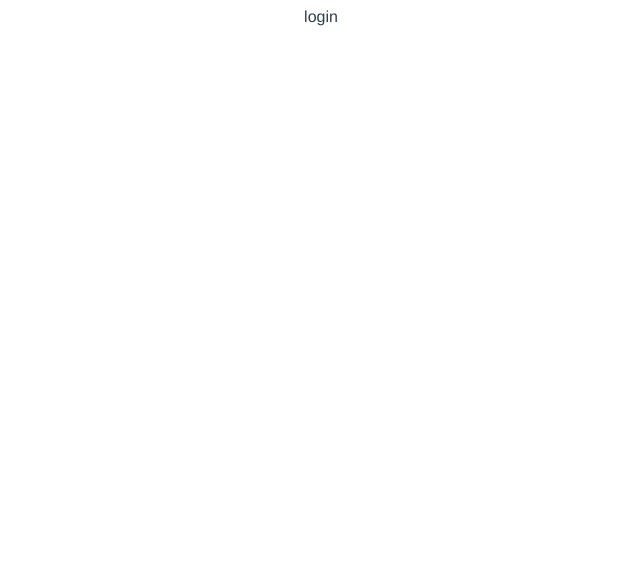
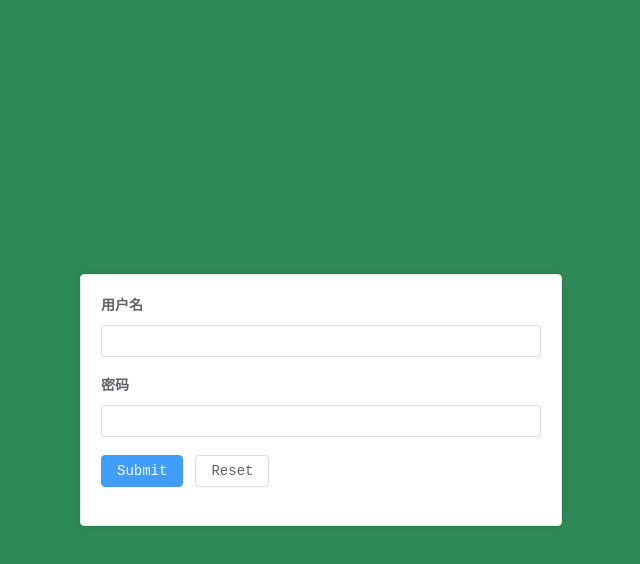
Before and after one commit to Kento97/learn-vue3, a Vue app: page /login in a window 1280 px wide. Shown: the top 564 px of the page, without its empty margins (319-959 px from the left). Built offline with nearby package versions, Linux system fonts and the light colour scheme.

Commit message:
完成登录页面基本逻辑搭建

```diff
--- a/package.json
+++ b/package.json
@@ -9,6 +9,7 @@
   "dependencies": {
     "core-js": "^3.8.3",
     "element-plus": "^2.2.5",
+    "normalize.css": "^8.0.1",
     "pinia": "^2.0.14",
     "vue": "^3.2.13",
     "vue-router": "^4.0.3"
--- a/src/App.vue
+++ b/src/App.vue
@@ -1,26 +1,18 @@
 <template>
-  <router-view/>
+  <router-view />
 </template>
 
+<script lang="ts" setup>
+import { onMounted } from 'vue';
+
+onMounted(() => {
+  document.title="Vue demo"
+})
+</script>
+
 <style lang="scss">
-#app {
-  font-family: Avenir, Helvetica, Arial, sans-serif;
-  -webkit-font-smoothing: antialiased;
-  -moz-osx-font-smoothing: grayscale;
-  text-align: center;
-  color: #2c3e50;
-}
-
-nav {
-  padding: 30px;
-
-  a {
-    font-weight: bold;
-    color: #2c3e50;
-
-    &.router-link-exact-active {
-      color: #42b983;
-    }
-  }
+#app{
+  font-family: 'Courier New', Courier, monospace;
+  font-weight: 600;
 }
 </style>
--- a/src/main.ts
+++ b/src/main.ts
@@ -2,6 +2,7 @@ import { createApp } from 'vue'
 import App from './App.vue'
 import router from './router'
 import ElementPlus from 'element-plus'
+import 'normalize.css'
 import 'element-plus/dist/index.css'
 const app = createApp(App)
 app
--- a/src/views/Login/index.vue
+++ b/src/views/Login/index.vue
@@ -1,13 +1,81 @@
 <template>
-  <div>
-    login
+  <div class="login">
+    <el-card class="box-card">
+      <el-form ref="ruleFormRef" :model="ruleForm" status-icon :rules="rules" label-width="120px" label-position="top">
+        <el-form-item label="用户名" prop="userName">
+          <el-input v-model="ruleForm.userName" type="text" autocomplete="off" />
+        </el-form-item>
+        <el-form-item label="密码" prop="pass">
+          <el-input v-model="ruleForm.pass" type="password" autocomplete="off" show-password />
+        </el-form-item>
+        <el-form-item>
+          <el-button type="primary" @click="submitForm(ruleFormRef)">Submit</el-button>
+          <el-button @click="resetForm(ruleFormRef)">Reset</el-button>
+        </el-form-item>
+      </el-form>
+    </el-card>
   </div>
 </template>
 
 <script lang='ts' setup>
+import { reactive, ref } from 'vue'
+import type { FormInstance } from 'element-plus'
+
+const ruleFormRef = ref<FormInstance>()
+const ruleForm = reactive({
+  pass: '',
+  userName: '',
+})
+const validateUserName = (rule: any, value: any, callback: any) => {
+  if (!value) {
+    callback(new Error('Please input the userName'))
+  } else {
+    callback()
+  }
+}
+
+const validatePass = (rule: any, value: any, callback: any) => {
+  if (!value) {
+    callback(new Error('Please input the password'))
+  } else {
+    callback()
+  }
+}
+
+const rules = reactive({
+  pass: [{ validator: validatePass, trigger: 'blur' }],
+  userName: [{ validator: validateUserName, trigger: 'blur' }],
+})
+
+const submitForm = (formEl: FormInstance | undefined) => {
+  if (!formEl) return
+  formEl.validate((valid) => {
+    if (valid) {
+      console.log('submit!')
+    } else {
+      console.log('error submit!')
+      return false
+    }
+  })
+}
+
+const resetForm = (formEl: FormInstance | undefined) => {
+  if (!formEl) return
+  formEl.resetFields()
+}
 
 </script>
 
-<style scoped>
+<style scoped lang="scss">
+.login {
+  min-height: 100vh;
+  background-color: seagreen;
+  display: flex;
+  justify-content: center;
+  align-items: center;
+}
 
+.box-card {
+  width: 480px;
+}
 </style>
```
Also changed, not shown: 2 other files (tests, documents, lock files or other folders).
